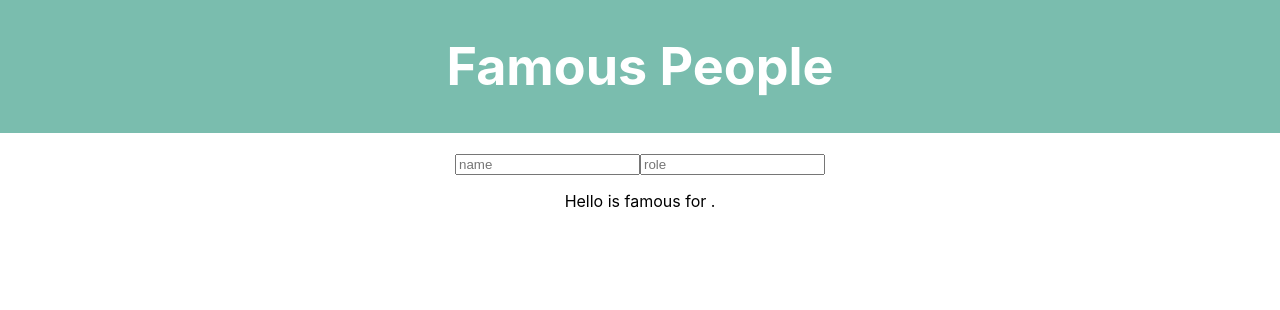
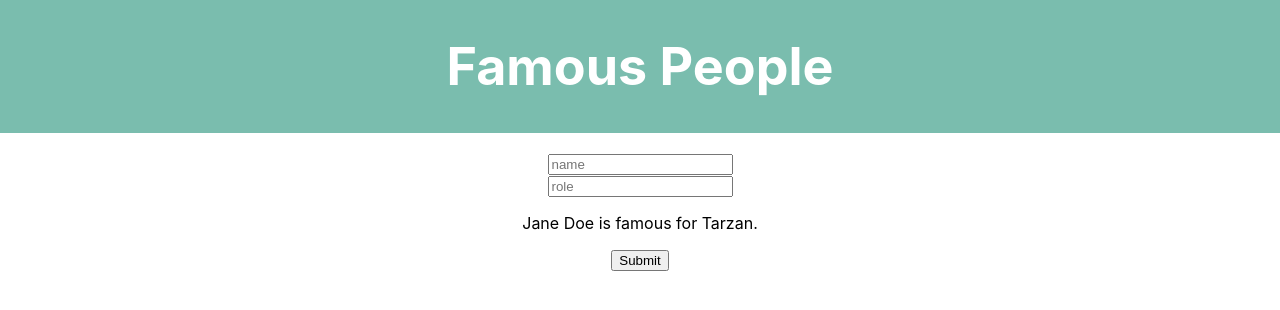
Before and after one commit to RhondaStark92/famous-people, a React (Create React App) app: page / in a window 1280 px wide. Shown: the top 310 px of the page. Built offline with nearby package versions, Linux system fonts and the light colour scheme.

Commit message:
changes made for submit button

```diff
--- a/src/FamousPerson.js
+++ b/src/FamousPerson.js
@@ -5,9 +5,9 @@ class FamousPerson extends Component {
     // An abbreviated way to setup component state
     state = {
         person: {
-            name: '',
-            role: ''
-        }
+            name: 'Jane Doe',
+            role: 'Tarzan'
+        },
     }
 
     handleChangeFor = (propertyName) => {
@@ -21,12 +21,17 @@ class FamousPerson extends Component {
         }
     }
 
+    handleClick = (event) => {
+        console.log ('Person', this.state.person);
+    }
+
     render() {
     return (
         <section>
-            <input onChange={ this.handleChangeFor('name') } placeholder="name"/>
+            <input onChange={ this.handleChangeFor('name') } placeholder="name"/><br></br>
             <input onChange={ this.handleChangeFor('role') } placeholder="role"/>
-            <p>Hello {this.state.person.name} is famous for {this.state.person.role}.</p>
+            <p>{this.state.person.name} is famous for {this.state.person.role}.</p>
+            <button onClick={this.handleClick}>Submit</button>
         </section>
     );}
 }
```
